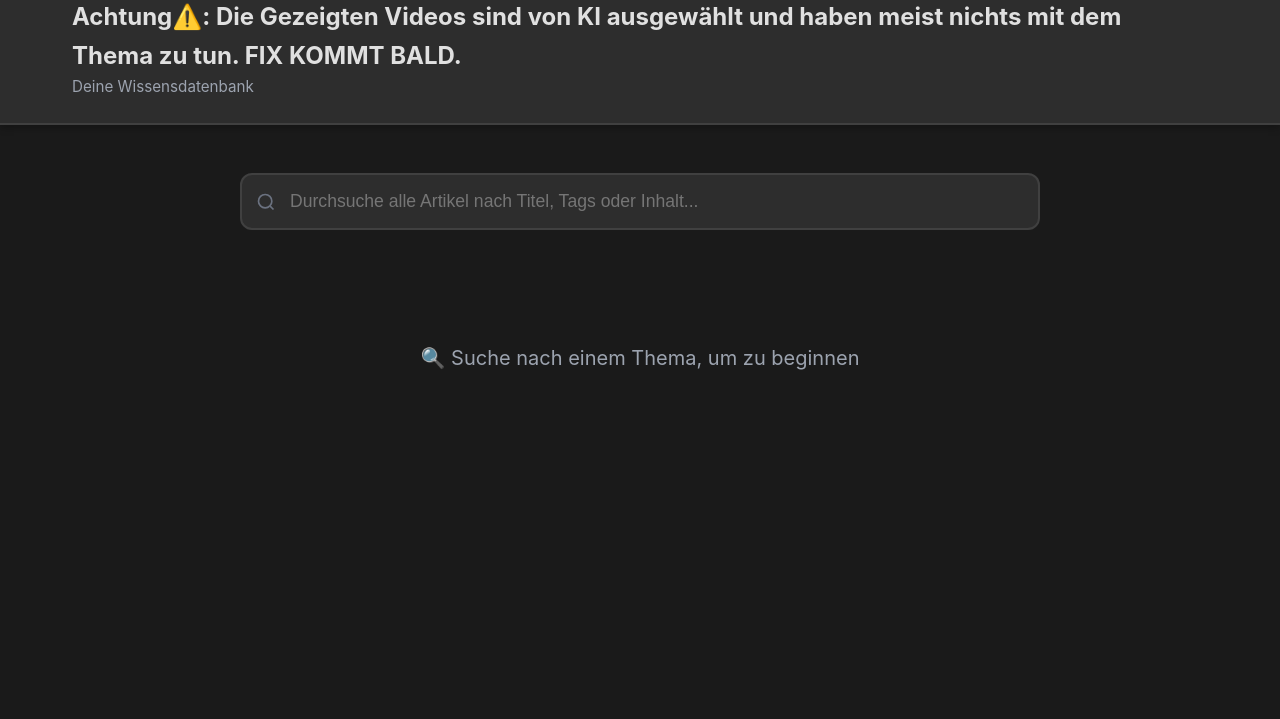
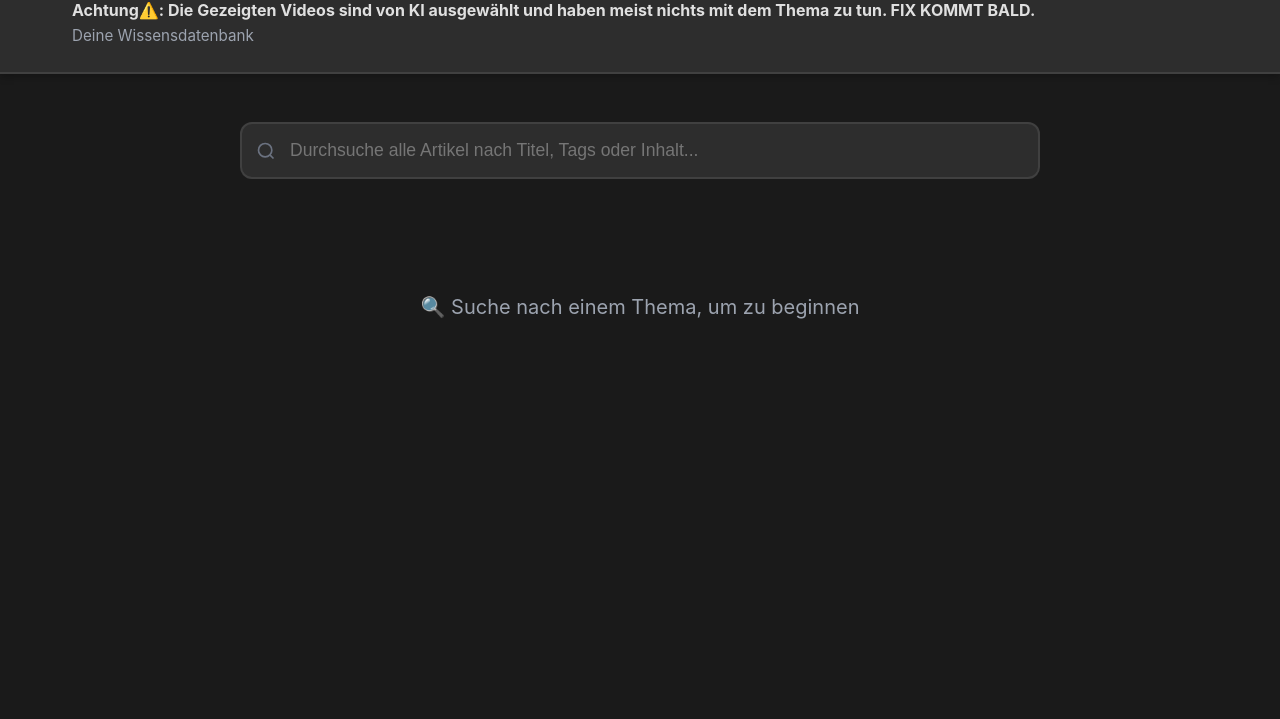
Before and after one commit to jonaderunechte/Wissen, a plain HTML site: page index.html in a window 1280 px wide. Shown: the part 81-800 px from the top of the page. Drawn offline with Linux system fonts and the light colour scheme.

Commit message:
Change header message from h2 to h4

```diff
--- a/index.html
+++ b/index.html
@@ -11,7 +11,7 @@
     <header>
         <div class="container">
             <h1>SchülerWiki</h1>
-            <h2>Achtung⚠️: Die Gezeigten Videos sind von KI ausgewählt und haben meist nichts mit dem Thema zu tun. FIX KOMMT BALD.</h2>
+            <h4>Achtung⚠️: Die Gezeigten Videos sind von KI ausgewählt und haben meist nichts mit dem Thema zu tun. FIX KOMMT BALD.</h4>
             <p class="subtitle">Deine Wissensdatenbank</p>
         </div>
     </header>
```
